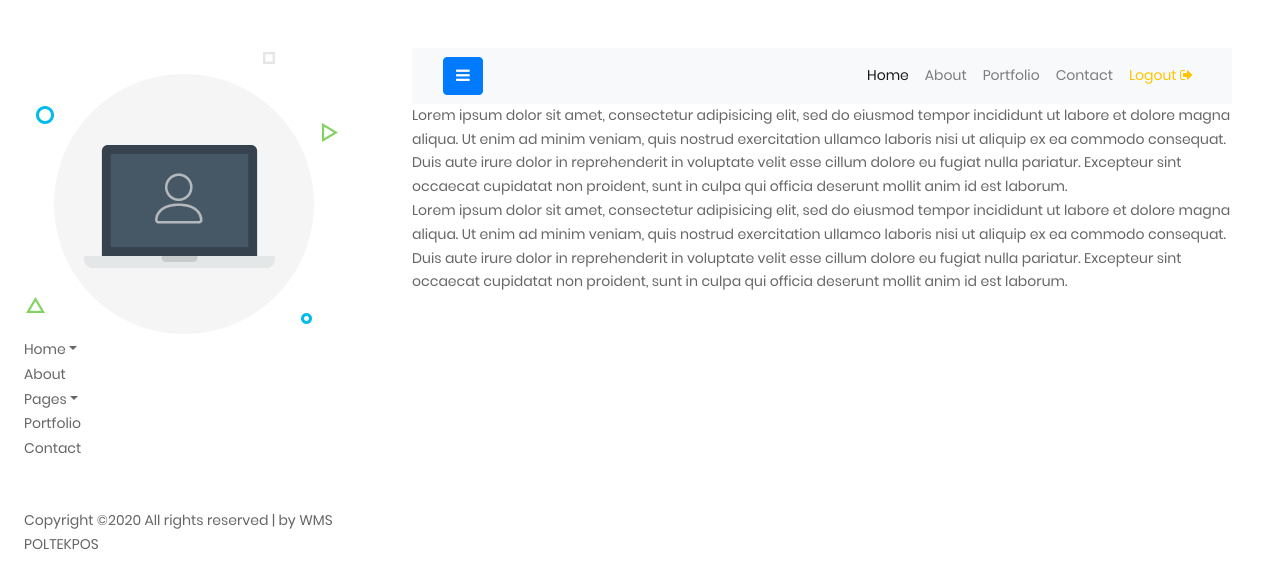
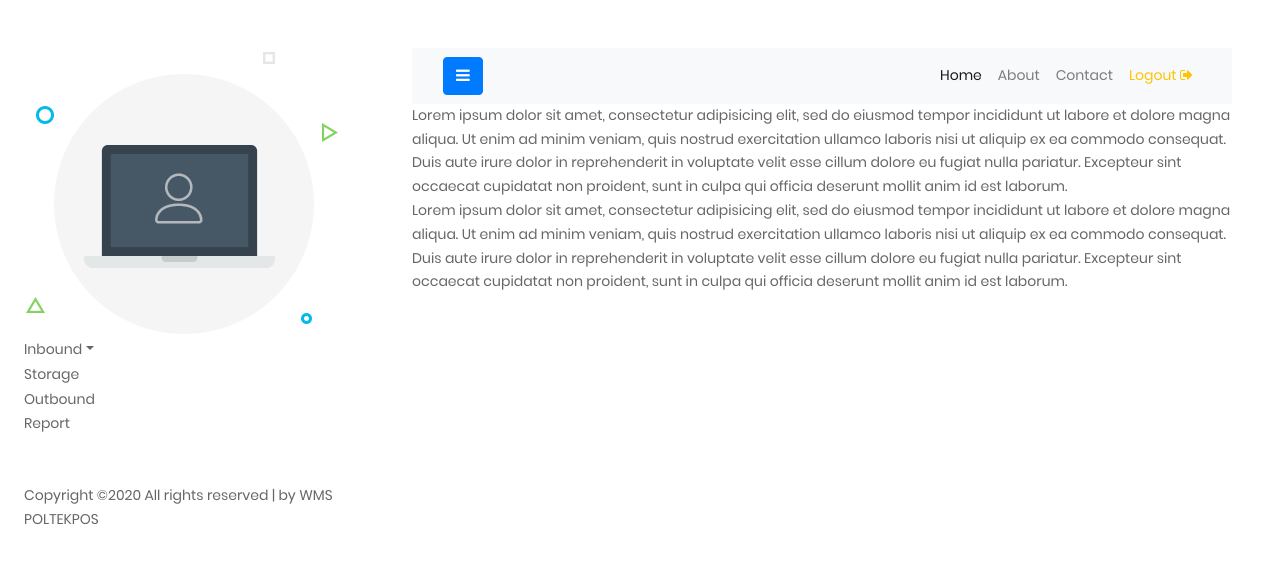
Before and after one commit to InformaticsResearchCenter/WMS, a Django app: template templates/content/index.html in a window 1280 px wide. Shown: the top 588 px of the page. Run offline with Django 3.2, Linux system fonts and the light colour scheme; the template is opened without the code that fills it, so the values that code supplies are empty; some libraries are stand-ins or nearby versions.

Commit message:
Fix Navbar, Sidebar, Role Button = User Management

```diff
--- a/templates/navigasi/navbar.html
+++ b/templates/navigasi/navbar.html
@@ -14,13 +14,10 @@
         <div class="collapse navbar-collapse" id="navbarSupportedContent">
             <ul class="nav navbar-nav ml-auto">
                 <li class="nav-item active">
-                    <a class="nav-link" href="#">Home</a>
+                    <a class="nav-link" href="{% url 'home' %}">Home</a>
                 </li>
                 <li class="nav-item">
                     <a class="nav-link" href="#">About</a>
-                </li>
-                <li class="nav-item">
-                    <a class="nav-link" href="#">Portfolio</a>
                 </li>
                 <li class="nav-item">
                     <a class="nav-link" href="#">Contact</a>
--- a/templates/navigasi/sidebar.html
+++ b/templates/navigasi/sidebar.html
@@ -8,41 +8,36 @@
         </div>
         <ul class="list-unstyled components mb-5">
             <li class="active">
-                <a href="#homeSubmenu" data-toggle="collapse" aria-expanded="false" class="dropdown-toggle">Home</a>
-                <ul class="collapse list-unstyled" id="homeSubmenu">
+                <a href="#inboundSubmenu" data-toggle="collapse" aria-expanded="false"
+                    class="dropdown-toggle">Inbound</a>
+                <ul class="collapse list-unstyled" id="inboundSubmenu">
                     <li>
-                        <a href="#">Home 1</a>
+                        <a href="#">Inbound Data</a>
                     </li>
                     <li>
-                        <a href="#">Home 2</a>
+                        <a href="#">Supplier</a>
                     </li>
                     <li>
-                        <a href="#">Home 3</a>
+                        <a href="#">Item</a>
+                    </li>
+                    <li>
+                        <a href="#">Return</a>
                     </li>
                 </ul>
             </li>
             <li>
-                <a href="#">About</a>
+                <a href="#">Storage</a>
             </li>
             <li>
-                <a href="#pageSubmenu" data-toggle="collapse" aria-expanded="false" class="dropdown-toggle">Pages</a>
-                <ul class="collapse list-unstyled" id="pageSubmenu">
-                    <li>
-                        <a href="#">Page 1</a>
-                    </li>
-                    <li>
-                        <a href="#">Page 2</a>
-                    </li>
-                    <li>
-                        <a href="#">Page 3</a>
-                    </li>
-                </ul>
+                <a href="#">Outbound</a>
             </li>
+            {% if role == 'ADM' %}
             <li>
-                <a href="#">Portfolio</a>
+                <a href="#">User Management</a>
             </li>
+            {% endif %}
             <li>
-                <a href="#">Contact</a>
+                <a href="#">Report</a>
             </li>
         </ul>
         <div class="footer">
```
